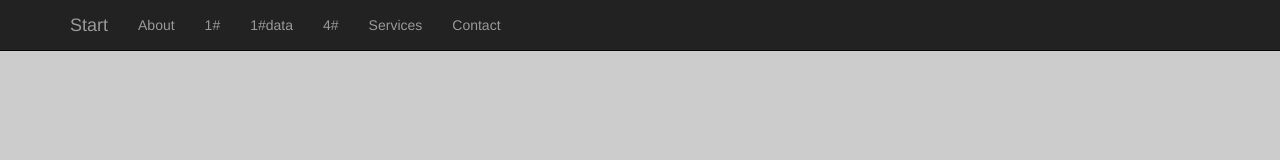
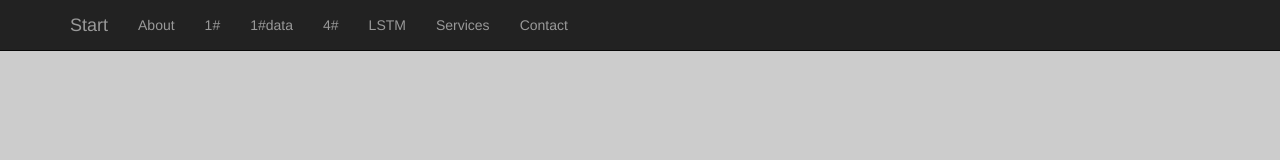
Before and after one commit to Happleasei/NJX, a plain HTML site: page KnowledgeSummary/index.html in a window 1280 px wide. Shown: the top 160 px of the page. Drawn offline with Linux system fonts and the light colour scheme; placeholder pictures from the web are drawn by us.

Commit message:
# 第1(7)次提交 fix(know):添加LSTM.mhtml文件

```diff
--- a/KnowledgeSummary/index.html
+++ b/KnowledgeSummary/index.html
@@ -36,6 +36,7 @@
             <li><a href="daily/Show/html/t1show.html">1#</a></li>
             <li><a href="daily/Show/html/dataset.html">1#data</a></li>
             <li><a href="daily/Show/html/t4show.html">4#</a></li>
+            <li><a href="daily/Show/html/LSTM.mhtml">LSTM</a></li>
             <li><a href="#services">Services</a></li>
             <li><a href="#contact">Contact</a></li>
           </ul>
```
Also changed, not shown: 1 other file.
